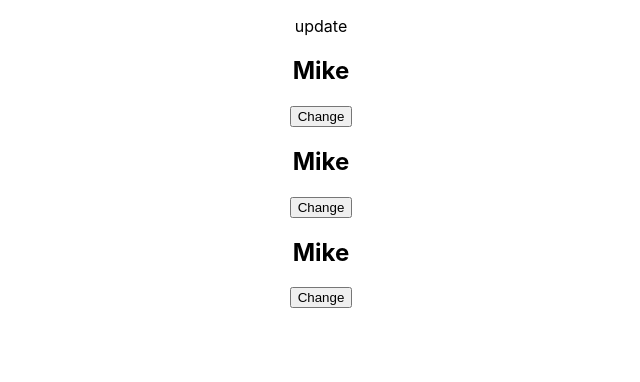
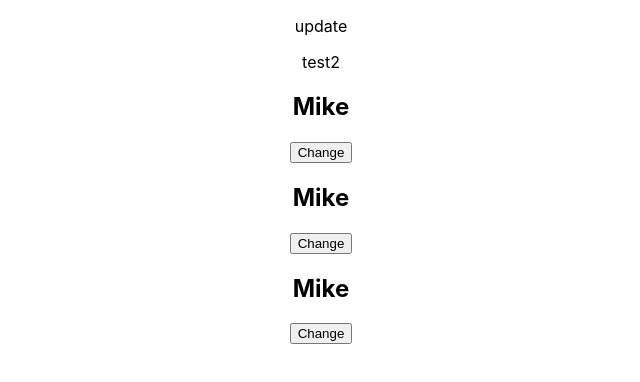
Before and after one commit to lofbgmlve/React-practice, a React (Create React App) app: page / in a window 1280 px wide. Shown: the top 382 px of the page, without its empty margins (319-959 px from the left). Built offline with nearby package versions, Linux system fonts and the light colour scheme.

Commit message:
update test 2

```diff
--- a/src/App.js
+++ b/src/App.js
@@ -9,6 +9,7 @@ function App() {
   return (
     <div className="App">
      <p>update</p>
+     <p>test2</p>
       <Hello />
       <Hello />
       <Hello />
```
